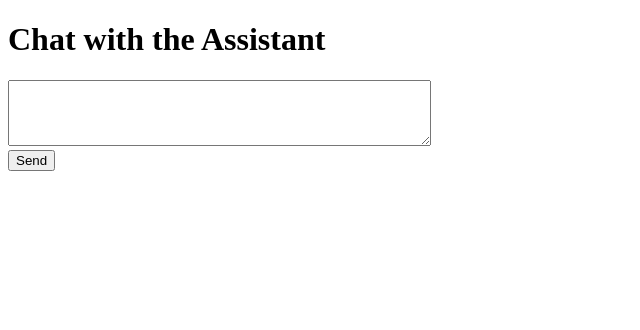
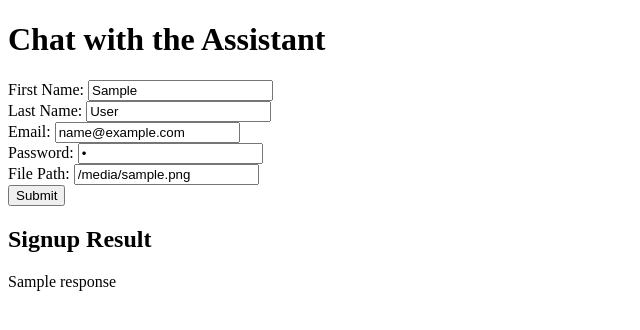
Before and after one commit to Habib-Rehmn/assistant_calls, a Flask app: template templates/index.html in a window 1280 px wide. Shown: the top 330 px of the page, without its empty margins (0-640 px from the left). Run offline with Flask 3, Linux system fonts and the light colour scheme; the template is opened without the code that fills it: most values are stand-ins (such as "Sample title", 1, 10 or a date in 2020).

Commit message:
parms verification

```diff
--- a/app.py
+++ b/app.py
@@ -1,10 +1,11 @@
 import requests
-from flask import Flask, render_template, request, redirect, url_for
+from flask import Flask, render_template, request, redirect, url_for, session
 from openai import OpenAI
 import os
 import json
 
 app = Flask(__name__)
+app.secret_key = 'your_secret_key'  # Required for session management
 
 openai_api_key = os.getenv("OPENAI_API_KEY")
 client = OpenAI()
@@ -42,9 +43,9 @@ def index():
 
         # Create the assistant with the defined functions
         assistant = client.beta.assistants.create(
-            instructions="You are a competition and signup assistant. Use the provided functions to answer questions about user competitions and to sign up users.",
+            instructions="You are a competition and signup assistant. Use the provided functions to answer questions about user competitions and to sign up users. and you will also give answer to the user question about shot pulse sp, using the file provided",
             model="gpt-4o",
-            tools=[
+            tools=[{"type": "file_search"},
                 {
                     "type": "function",
                     "function": {
@@ -92,6 +93,16 @@ def index():
             ]
         )
 
+        # Reteive the Vector Store
+        vector_store = client.beta.vector_stores.retrieve("vs_9uYldVoicTMRvBvma5vw8Lch")
+
+
+        # Update the knowledge base of the assistant
+        assistant = client.beta.assistants.update(
+        assistant_id=assistant.id,
+        tool_resources={"file_search": {"vector_store_ids": [vector_store.id]}},
+        )
+
         # Create a thread and add a user message
         thread = client.beta.threads.create()
         message = client.beta.threads.messages.create(
@@ -106,6 +117,8 @@ def index():
             assistant_id=assistant.id,
         )
 
+
+
         # Check if the run requires action
         if run.status == 'requires_action':
             tool_outputs = []
@@ -115,8 +128,30 @@ def index():
                     data = json.loads(tool.function.arguments)
 
                     # Store data in session and redirect to verification form
-                    request.form['signup_data'] = data
-                    return redirect(url_for('verify_signup', data=data))
+                    session['signup_data'] = data
+
+                    # Show the extracted parameters to the use and
+                    # Get the updated or verified parameters from the user
+
+                    data = session.get('signup_data', {})
+
+                    # Call the API with verified parameters
+                    if request.method == 'POST':
+                        first_name = request.form['first_name']
+                        last_name = request.form['last_name']
+                        email = request.form['email']
+                        password = request.form['password']
+                        file_path = request.form['file_path']
+
+                        signup_response = signup_user(first_name, last_name, email, password, file_path)
+
+                    # Append the data to the tool_outputs
+                    tool_outputs.append({
+                        "tool_call_id": tool.id,
+                        "output": json.dumps(competitions)
+                    })
+
+                    #return redirect(url_for('verify_signup'))
 
                 elif tool.function.name == "get_all_user_competitions":
                     competitions = get_all_user_competitions()
@@ -139,25 +174,48 @@ def index():
             else:
                 print("No tool outputs to submit.")
         else:
-            print(run.status)
+            # Print the final messages
+            if run.status == 'completed':
+                messages = client.beta.threads.messages.list(
+                    thread_id=thread.id
+                )
+                print(messages)
+            else:
+                print(run.status)
 
-    return render_template('index.html')
+    return render_template('index.html', response=signup_response)
 
-@app.route('/verify_signup', methods=['GET', 'POST'])
-def verify_signup():
-    if request.method == 'POST':
-        first_name = request.form['first_name']
-        last_name = request.form['last_name']
-        email = request.form['email']
-        password = request.form['password']
-        file_path = request.form['file_path']
+# @app.route('/verify_signup', methods=['GET', 'POST'])
+# def verify_signup():
+#     print("we got till hereeeeeeeeeeeeeeeeeeeeeeee")
+#     if request.method == 'POST':
+#         first_name = request.form['first_name']
+#         last_name = request.form['last_name']
+#         email = request.form['email']
+#         password = request.form['password']
+#         file_path = request.form['file_path']
 
-        signup_response = signup_user(first_name, last_name, email, password, file_path)
+#         signup_response = signup_user(first_name, last_name, email, password, file_path)
 
-        return render_template('result.html', response=signup_response)
+#         ##Convert the signup response back to json string
 
-    data = request.args.get('data', {})
-    return render_template('verify_signup.html', data=data)
+
+#         run = client.beta.threads.runs.retrieve(
+#         thread_id="thread_abc123",
+#         run_id="run_abc123"
+#         )
+#         #Append the signup response to tool output
+#         tool_outputs.append({
+#             "tool_call_id": tool.id,
+#             "output": json.dumps(signup_response)
+#         })
+
+#         #Submitt the final tool output
+
+#         return render_template('result.html', response=signup_response)
+
+#     data = session.get('signup_data', {})
+#     return render_template('verify_signup.html', data=data)
 
 if __name__ == '__main__':
     app.run(debug=True)
--- a/templates/index.html
+++ b/templates/index.html
@@ -7,10 +7,38 @@
 </head>
 <body>
     <h1>Chat with the Assistant</h1>
+    {% if not data %}
+    <!-- Initial user input form -->
     <form action="/" method="POST">
         <textarea name="user_input" rows="4" cols="50"></textarea>
         <br>
         <input type="submit" value="Send">
     </form>
+    {% else %}
+    <!-- Verification form -->
+    <form action="/" method="POST">
+        <input type="hidden" name="verify" value="1">
+        <label for="first_name">First Name:</label>
+        <input type="text" id="first_name" name="first_name" value="{{ data['first_name'] }}">
+        <br>
+        <label for="last_name">Last Name:</label>
+        <input type="text" id="last_name" name="last_name" value="{{ data['last_name'] }}">
+        <br>
+        <label for="email">Email:</label>
+        <input type="email" id="email" name="email" value="{{ data['email'] }}">
+        <br>
+        <label for="password">Password:</label>
+        <input type="password" id="password" name="password" value="{{ data['password'] }}">
+        <br>
+        <label for="file_path">File Path:</label>
+        <input type="text" id="file_path" name="file_path" value="{{ data['file_path'] }}">
+        <br>
+        <input type="submit" value="Submit">
+    </form>
+    {% endif %}
+    {% if response %}
+    <h2>Signup Result</h2>
+    <p>{{ response }}</p>
+    {% endif %}
 </body>
 </html>
```
Also changed, not shown: templates/verify_signup.html (deleted, +0 -29 lines).
